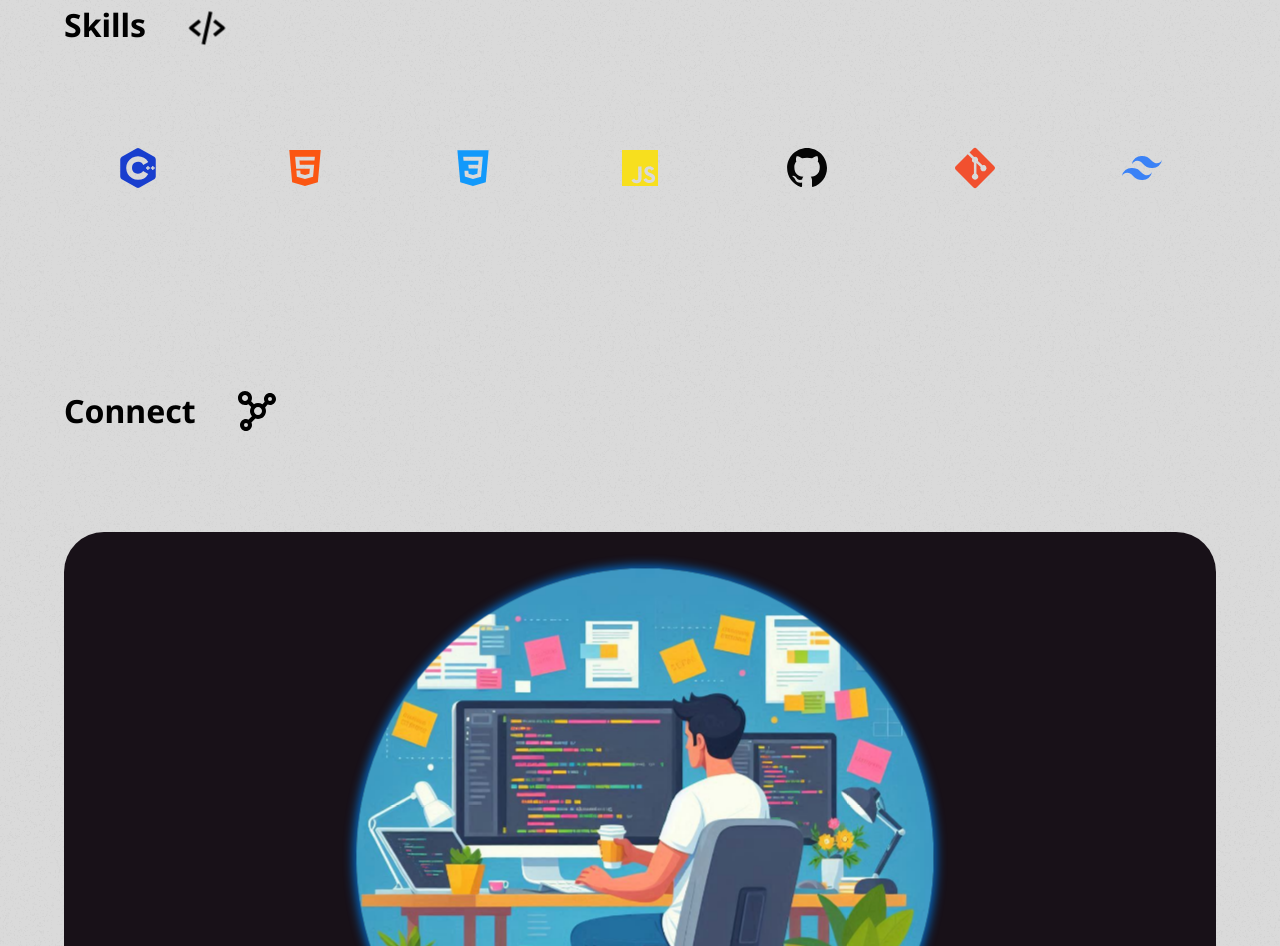
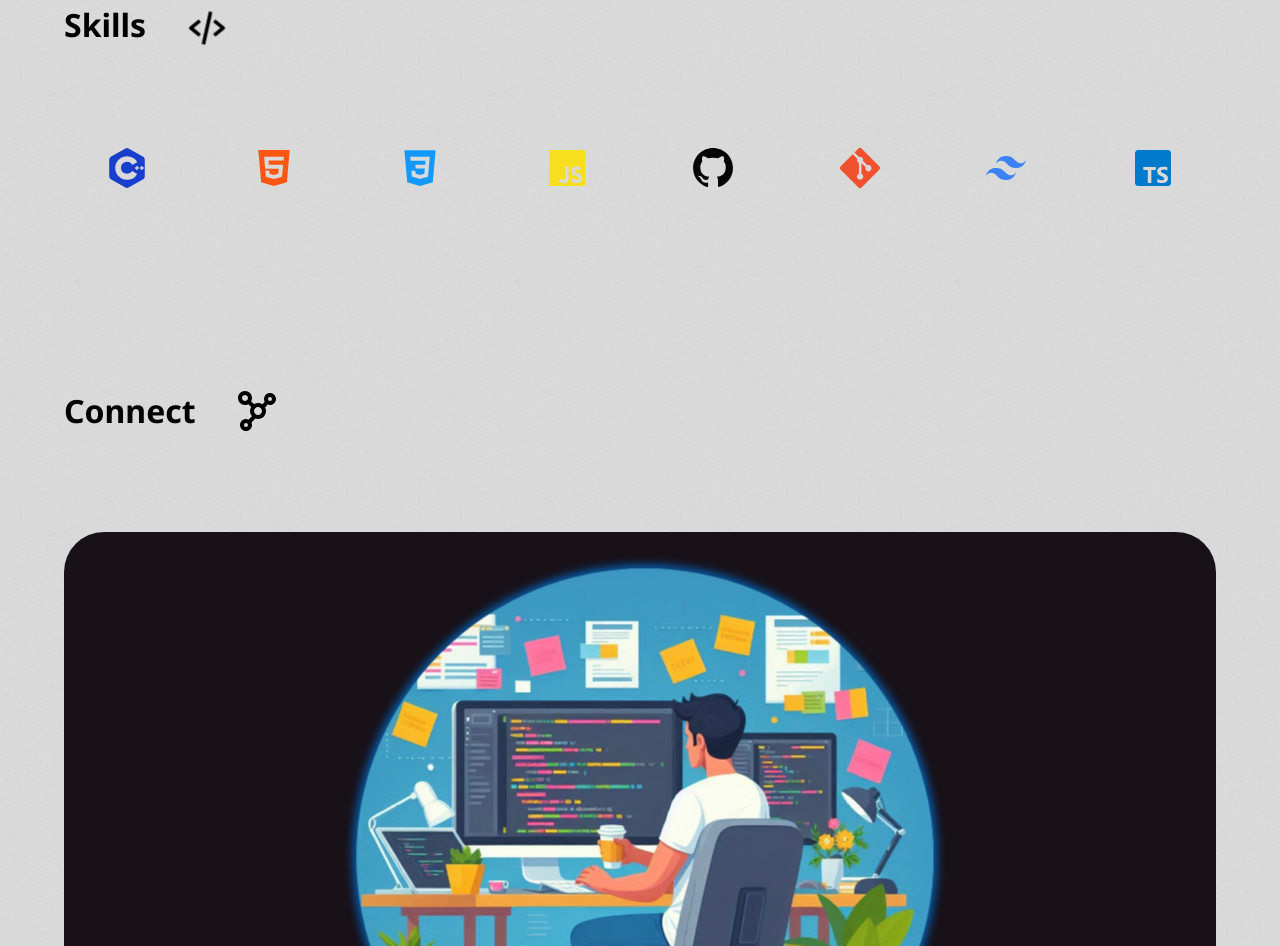
Before and after one commit to KARUNANS2004/Personal-Portfolio, a plain HTML site: page index.html in a window 1280 px wide. Shown: the part 2574-3520 px from the top of the page. Drawn offline with nearby package versions, Linux system fonts and the light colour scheme.

Commit message:
Update index.html

```diff
--- a/index.html
+++ b/index.html
@@ -108,6 +108,9 @@
                     <h1 class="skill">
                         <svg xmlns="http://www.w3.org/2000/svg" width="24" height="24" viewBox="0 0 24 24" style="fill: rgba(59, 130, 246, 1);transform: msFilter"><path d="M18.5 9.51a4.22 4.22 0 0 1-1.91-1.34A5.77 5.77 0 0 0 12 6a4.72 4.72 0 0 0-5 4 3.23 3.23 0 0 1 3.5-1.49 4.32 4.32 0 0 1 1.91 1.35A5.77 5.77 0 0 0 17 12a4.72 4.72 0 0 0 5-4 3.2 3.2 0 0 1-3.5 1.51zm-13 4.98a4.22 4.22 0 0 1 1.91 1.34A5.77 5.77 0 0 0 12 18a4.72 4.72 0 0 0 5-4 3.23 3.23 0 0 1-3.5 1.49 4.32 4.32 0 0 1-1.91-1.35A5.8 5.8 0 0 0 7 12a4.72 4.72 0 0 0-5 4 3.2 3.2 0 0 1 3.5-1.51z"></path></svg>
                     </h1>
+                    <h1 class="skill">
+                        <svg xmlns="http://www.w3.org/2000/svg" width="24" height="24" viewBox="0 0 24 24" style="fill: rgba(0, 122, 204, 1);transform:msFilter"><path d="M19.24 3H4.76A1.76 1.76 0 0 0 3 4.76v14.48A1.76 1.76 0 0 0 4.76 21h14.48A1.76 1.76 0 0 0 21 19.24V4.76A1.76 1.76 0 0 0 19.24 3zm-5.8 10h-2.25v6.44H9.4V13H7.15v-1.46h6.29zm5.8 5.28a1.71 1.71 0 0 1-.67.74 3 3 0 0 1-1 .39 5.81 5.81 0 0 1-1.2.12 7 7 0 0 1-1.23-.11 4.52 4.52 0 0 1-1-.33v-1.71l-.06-.06h.06v.07a3.41 3.41 0 0 0 1 .54 3.06 3.06 0 0 0 1.13.2 2.58 2.58 0 0 0 .6-.06 1.47 1.47 0 0 0 .42-.17.75.75 0 0 0 .25-.25.69.69 0 0 0-.06-.74 1.24 1.24 0 0 0-.35-.33 3.12 3.12 0 0 0-.53-.3l-.67-.28a3.57 3.57 0 0 1-1.37-1 2 2 0 0 1-.46-1.33 2.16 2.16 0 0 1 .24-1.06 2.09 2.09 0 0 1 .66-.71 2.88 2.88 0 0 1 1-.42 5.11 5.11 0 0 1 1.19-.13 7 7 0 0 1 1.09.07 4.53 4.53 0 0 1 .88.23v1.65a2.42 2.42 0 0 0-.42-.24 3.58 3.58 0 0 0-.49-.17 3 3 0 0 0-.49-.1 2.45 2.45 0 0 0-.46 0 2.29 2.29 0 0 0-.56.06 1.54 1.54 0 0 0-.43.16.78.78 0 0 0-.26.25.63.63 0 0 0-.09.33.62.62 0 0 0 .1.35 1.19 1.19 0 0 0 .3.29 2.15 2.15 0 0 0 .46.28l.63.28a6.56 6.56 0 0 1 .84.42 2.65 2.65 0 0 1 .64.49 1.79 1.79 0 0 1 .42.63 2.48 2.48 0 0 1 .14.85 2.68 2.68 0 0 1-.25 1.08z"></path></svg>
+                    </h1>
                 </div>
             </div>
 
```
